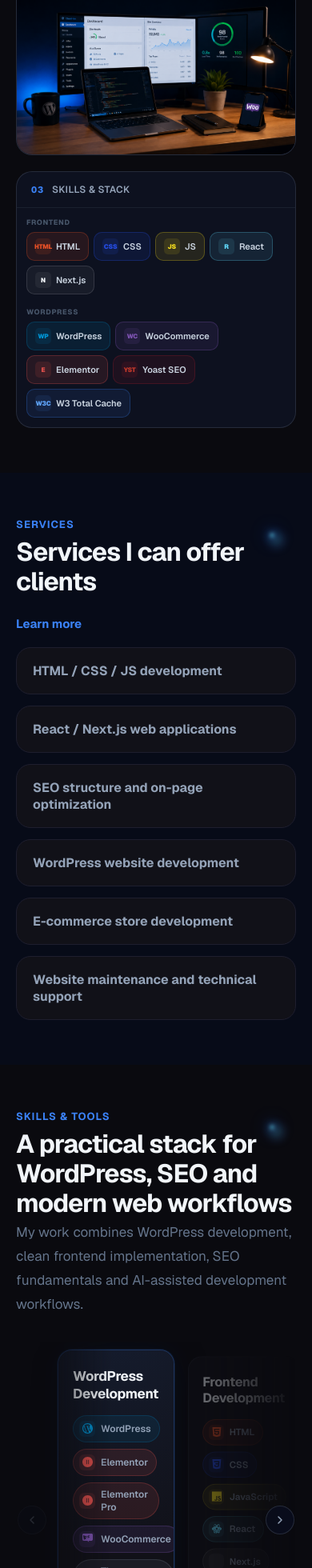
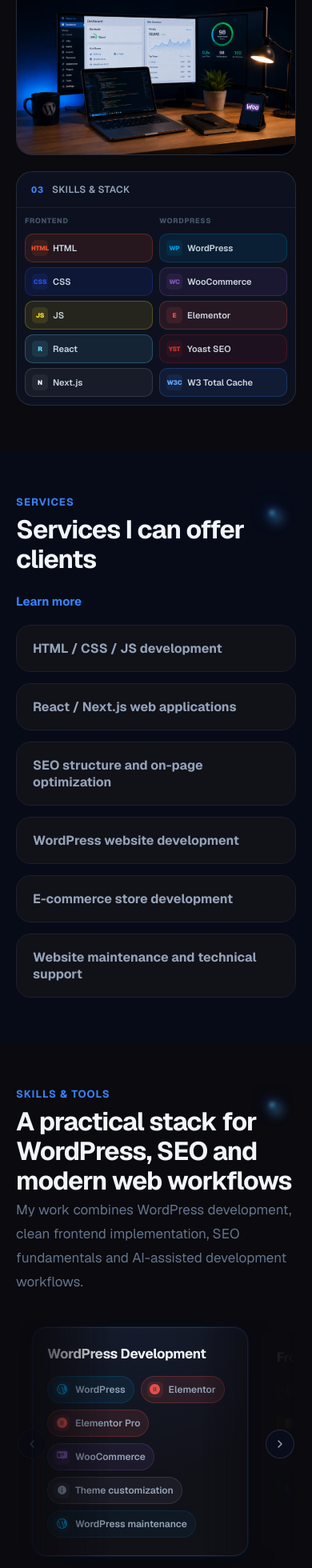
Before and after one commit to Cumbaric/djordje-clienthub, a Next.js app: page /en in a window 390 px wide. Shown: the part 1854-3814 px from the top of the page at 80% size. Built offline with nearby package versions, Linux system fonts and the light colour scheme.

Commit message:
fix(home): fix Tech Stack slider text clipping on mobile, revert misplaced skills-card change

```diff
--- a/src/components/TechSlider.module.css
+++ b/src/components/TechSlider.module.css
@@ -298,12 +298,12 @@
   .navNext { right: 2px; }
 
   .track {
-    padding: 10px max(calc(50% - 175px), 52px) 20px;
-    gap: 14px;
+    padding: 10px 20px 20px;
+    gap: 12px;
   }
 
   .slide {
-    flex: 0 0 min(350px, calc(100% - 100px));
+    flex: 0 0 calc(100% - 40px);
     padding: 22px 18px;
     border-radius: 18px;
   }
--- a/src/styles/home.module.css
+++ b/src/styles/home.module.css
@@ -654,27 +654,14 @@
     display: none;
   }
 
-  /* Skills card — stack groups, badges become wrapping chips */
+  /* Skills card — compact on mobile */
   .skillsGrid {
-    grid-template-columns: 1fr;
-    gap: 16px;
-    padding: 12px;
-  }
-
-  .skillsGroup {
-    flex-direction: row;
-    flex-wrap: wrap;
-    gap: 6px;
-  }
-
-  .skillsGroupLabel {
-    flex-basis: 100%;
-    margin-bottom: 0;
-    font-size: 9px;
+    padding: 10px;
+    gap: 0 8px;
   }
 
   .skillBadge {
-    padding: 7px 10px;
+    padding: 7px 8px;
     font-size: 11px;
     gap: 6px;
   }
@@ -683,6 +670,10 @@
     width: 20px;
     height: 20px;
     font-size: 8px;
+  }
+
+  .skillsGroupLabel {
+    font-size: 9px;
   }
 }
 
```
